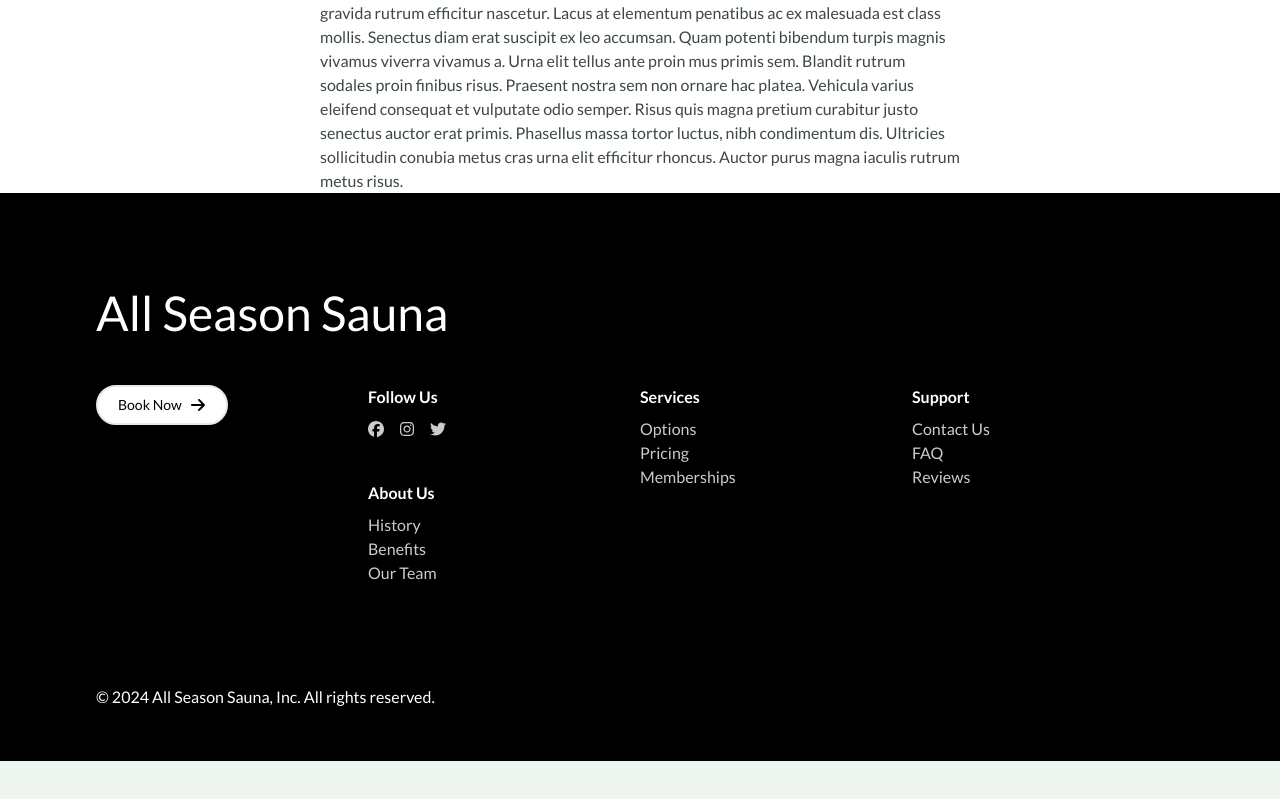
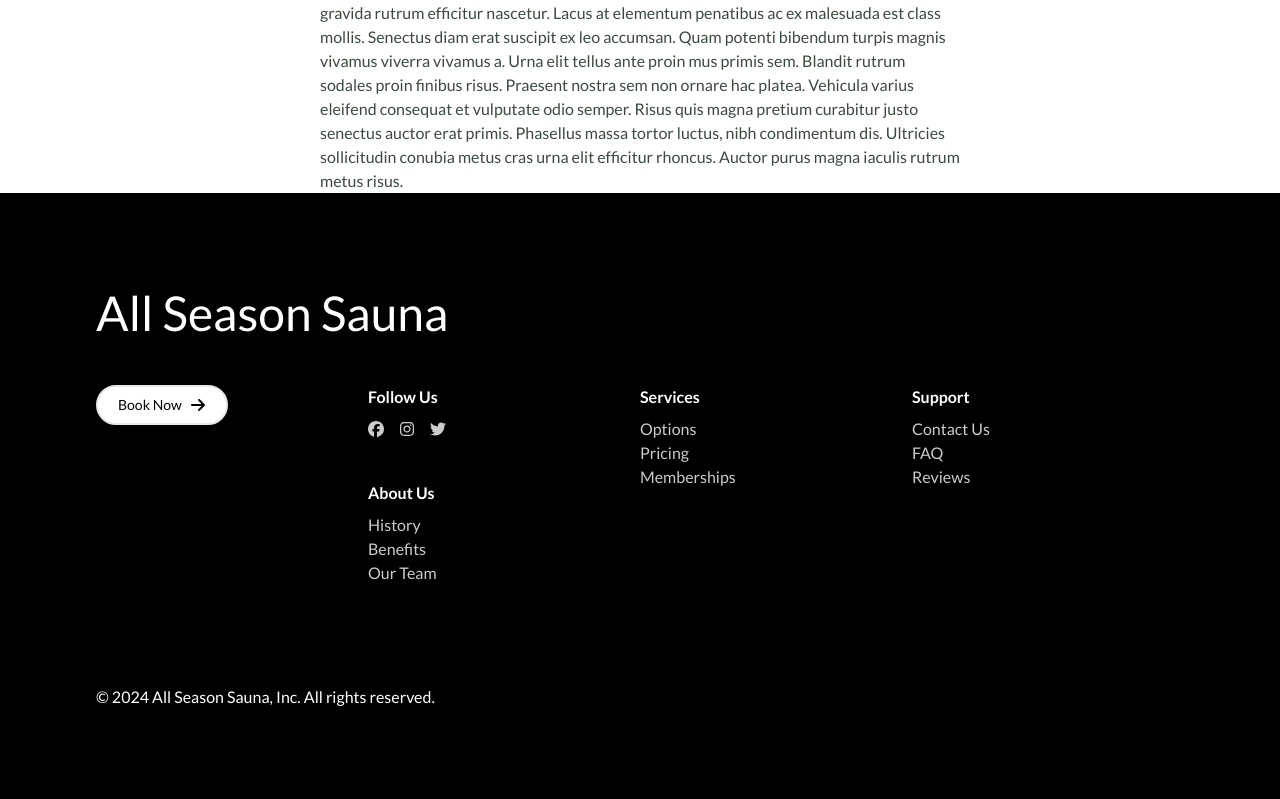
Before and after one commit to onatustun/graded-unit, a Next.js app: page / in a window 1280 px wide. Shown: the part 1079-1878 px from the top of the page. Before the commit the page ends 1840 px from the top, so only its background shows below. Built offline with nearby package versions, Linux system fonts and the light colour scheme.

Commit message:
footer nav sticky z fix

```diff
--- a/components/layouts/Footer.tsx
+++ b/components/layouts/Footer.tsx
@@ -7,7 +7,7 @@ import { faArrowRight } from "@fortawesome/free-solid-svg-icons"
 
 export function Footer() {
   return (
-    <footer className="relative w-full flex flex-col gap-24 z-20 bg-black px-6 pt-12 overflow-hidden !pb-0 text-white md:p-16 lg:gap-[15%] lg:p-24">
+    <footer className="relative w-full flex flex-col gap-24 z-20 bg-black px-6 pt-12 text-white md:p-16 lg:gap-[15%] lg:p-24">
       <div className="text-white text-5xl">All Season Sauna</div>
 
       <div className="flex w-full flex-col justify-between gap-6 lg:my-12 md:flex-row">
```
